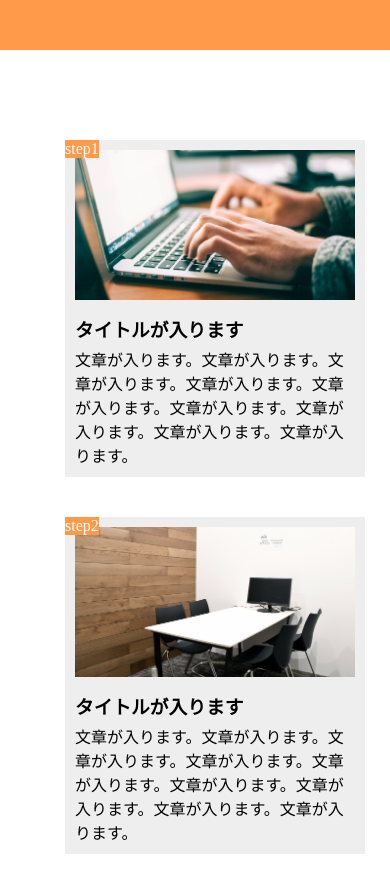
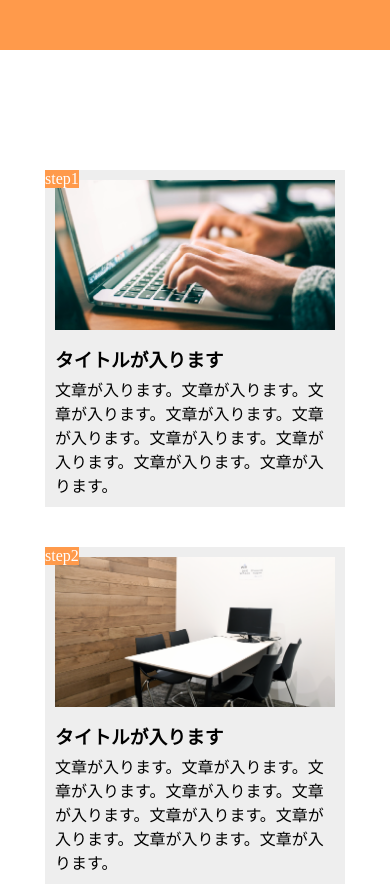
Before and after one commit to NANAKUNITA/chapter10, a plain HTML site: page chapter10/chapter10.html in a window 390 px wide. Shown: the top 887 px of the page. Drawn offline with Linux system fonts and the light colour scheme.

Commit message:
Update chapter10.css

```diff
--- a/chapter10/chapter10.css
+++ b/chapter10/chapter10.css
@@ -66,7 +66,7 @@ footer{
 
 @media screen and (max-width:768px){
   main{
-    margin: 20px;
+    margin-left: auto;
     width: 100%;
     padding :50px 0;
     display: flex;
```
